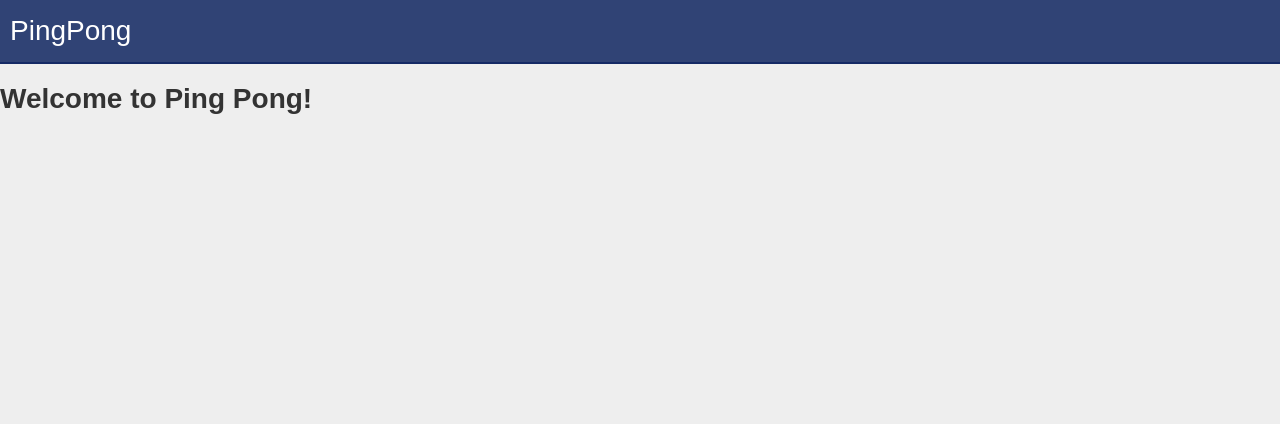
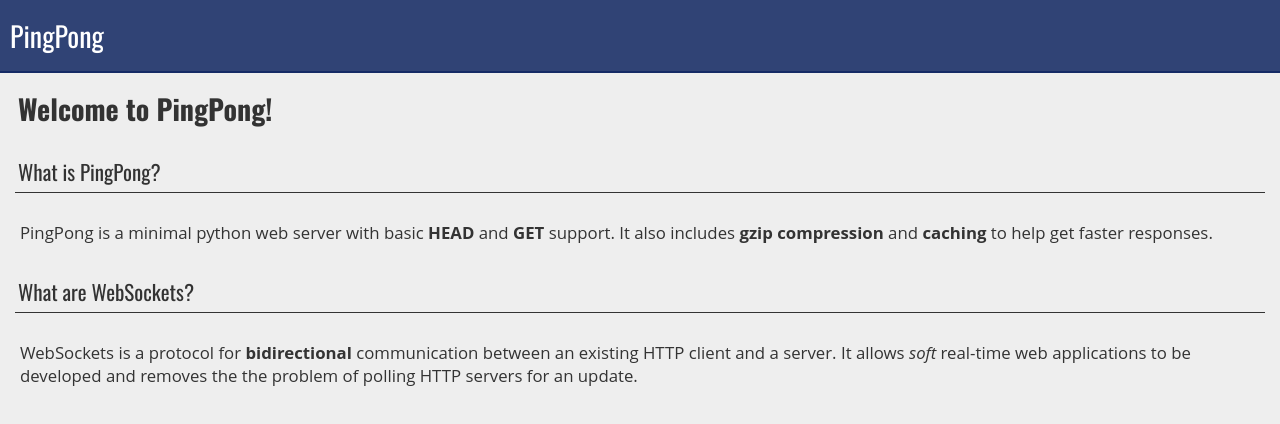
Before and after one commit to CS4390-WebServerProject/HTTP-WebSockets, a plain HTML site: page index.html in a window 1280 px wide. Drawn offline with nearby package versions, Linux system fonts and the light colour scheme.

Commit message:
Updated information in index and updated styling

```diff
--- a/index.html
+++ b/index.html
@@ -2,12 +2,19 @@
 <html>
     <head>
         <title>Ping Pong Web Server</title>
+		<link href='http://fonts.googleapis.com/css?family=Oswald:700,400' rel='stylesheet' type='text/css'>
         <link rel="stylesheet" href="style.css" type="text/css" />
     </head>
     <body>
 		<header>
 			<h1>PingPong</h1>
 		</header>
-        <h1>Welcome to Ping Pong!</h1>
+		<div id="container">
+			<h1>Welcome to PingPong!</h1>
+			<h2>What is PingPong?</h2>
+			<p>PingPong is a minimal python web server with basic <b>HEAD</b> and <b>GET</b> support. It also includes <b>gzip compression</b> and <b>caching</b> to help get faster responses.</p>
+			<h2>What are WebSockets?</h2>
+			<p>WebSockets is a protocol for <b>bidirectional</b> communication between an existing HTTP client and a server. It allows <em>soft</em> real-time web applications to be developed and removes the the problem of polling HTTP servers for an update.</p>
+		</div>
     </body>
 </html>
--- a/style.css
+++ b/style.css
@@ -1,6 +1,6 @@
 body {
     background: #eee;
-    font-family: Arial, 'Open Sans', sans-serif;
+    font-family: 'Open Sans', sans-serif;
     font-size: 14px;
     color: #333;
 	margin: 0;
@@ -19,3 +19,27 @@ header h1 {
 	margin: 0;
 	padding: 15px 10px;
 }
+
+h1 {
+	font-family: 'Oswald', 'Open Sans', sans-serif;
+	font-weight: 700;
+	padding: 5px 3px;
+	margin: 0;
+}
+
+h2 {
+	font-family: 'Oswald', 'Open Sans', sans-serif;
+	font-weight: 400;
+	padding: 5px 3px;
+	border-bottom: #333 solid 1px;
+}
+
+p {
+	padding: 10px 5px;
+	margin: 0;
+	font-size: 1.2em;
+}
+
+#container {
+	padding: 10px 15px;
+}
```
